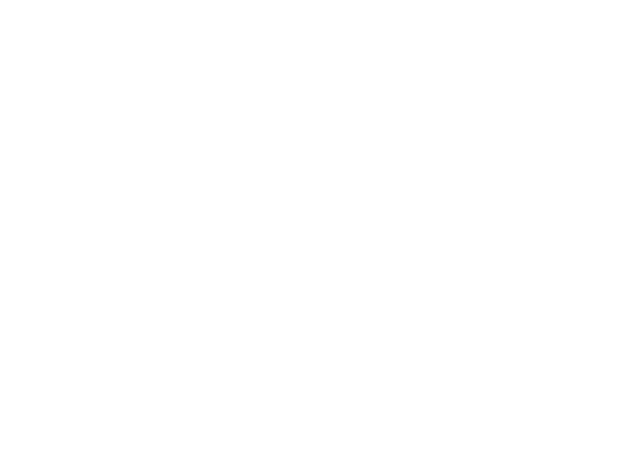
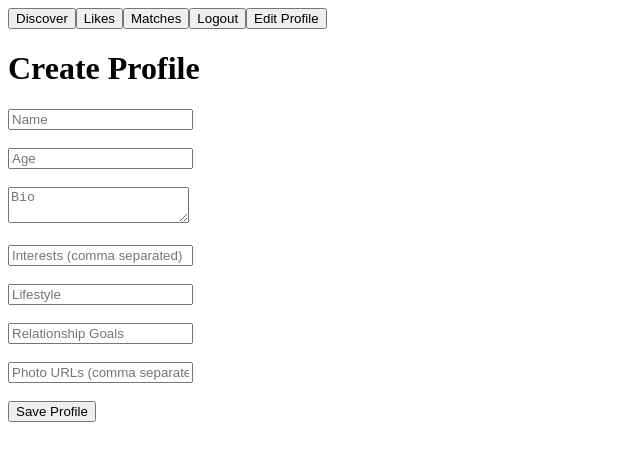
Before and after one commit to normanchingcuanco/allure-mern, a React (Vite) app in the folder client/: page /create-profile in a window 1280 px wide. Before the commit this address had no page. Shown: the top 460 px of the page, without its empty margins (0-640 px from the left). Built offline with nearby package versions, Linux system fonts and the light colour scheme; sample sign-in values are in the browser's storage.

Commit message:
Updated codes

```diff
--- a/client/src/components/Navbar.jsx
+++ b/client/src/components/Navbar.jsx
@@ -30,6 +30,10 @@ export default function Navbar() {
         Logout
       </button>
 
+      <button onClick={() => navigate("/edit-profile")}>
+        Edit Profile
+      </button>
+
     </div>
   )
 }
--- /dev/null
+++ b/client/src/pages/CreateProfile.jsx
@@ -0,0 +1,116 @@
+import { useState } from "react"
+import { useNavigate } from "react-router-dom"
+import api from "../api/axios"
+import { useAuth } from "../context/AuthContext"
+import Navbar from "../components/Navbar"
+
+export default function CreateProfile() {
+
+  const { userId } = useAuth()
+  const navigate = useNavigate()
+
+  const [name, setName] = useState("")
+  const [age, setAge] = useState("")
+  const [bio, setBio] = useState("")
+  const [interests, setInterests] = useState("")
+  const [lifestyle, setLifestyle] = useState("")
+  const [relationshipGoals, setRelationshipGoals] = useState("")
+  const [photos, setPhotos] = useState("")
+
+  const handleSubmit = async (e) => {
+
+    e.preventDefault()
+
+    try {
+
+      await api.post("/profiles", {
+        userId,
+        name,
+        age,
+        bio,
+        interests: interests.split(","),
+        lifestyle,
+        relationshipGoals,
+        photos: photos.split(",")
+      })
+
+      navigate("/discover")
+
+    } catch (err) {
+      console.error(err)
+    }
+
+  }
+
+  return (
+    <>
+      <Navbar />
+
+      <h1>Create Profile</h1>
+
+      <form onSubmit={handleSubmit}>
+
+        <input
+          placeholder="Name"
+          value={name}
+          onChange={(e) => setName(e.target.value)}
+        />
+
+        <br /><br />
+
+        <input
+          placeholder="Age"
+          value={age}
+          onChange={(e) => setAge(e.target.value)}
+        />
+
+        <br /><br />
+
+        <textarea
+          placeholder="Bio"
+          value={bio}
+          onChange={(e) => setBio(e.target.value)}
+        />
+
+        <br /><br />
+
+        <input
+          placeholder="Interests (comma separated)"
+          value={interests}
+          onChange={(e) => setInterests(e.target.value)}
+        />
+
+        <br /><br />
+
+        <input
+          placeholder="Lifestyle"
+          value={lifestyle}
+          onChange={(e) => setLifestyle(e.target.value)}
+        />
+
+        <br /><br />
+
+        <input
+          placeholder="Relationship Goals"
+          value={relationshipGoals}
+          onChange={(e) => setRelationshipGoals(e.target.value)}
+        />
+
+        <br /><br />
+
+        <input
+          placeholder="Photo URLs (comma separated)"
+          value={photos}
+          onChange={(e) => setPhotos(e.target.value)}
+        />
+
+        <br /><br />
+
+        <button type="submit">
+          Save Profile
+        </button>
+
+      </form>
+    </>
+  )
+}
--- a/client/src/pages/Discover.jsx
+++ b/client/src/pages/Discover.jsx
@@ -2,6 +2,7 @@ import { useEffect, useState } from "react"
 import api from "../api/axios"
 import { useAuth } from "../context/AuthContext"
 import Navbar from "../components/Navbar"
+import { useNavigate } from "react-router-dom"
 
 export default function Discover() {
 
@@ -9,6 +10,8 @@ export default function Discover() {
 
   const [profiles, setProfiles] = useState([])
   const [mode, setMode] = useState("")
+
+  const navigate = useNavigate()
 
   useEffect(() => {
 
@@ -69,14 +72,25 @@ export default function Discover() {
 
           <div
             key={profile._id}
-            style={{ border: "1px solid #ccc", margin: "10px", padding: "10px" }}
+            onClick={() => navigate(`/profile/${profile.userId._id}`)}
+            style={{
+              border: "1px solid #ccc",
+              margin: "10px",
+              padding: "10px",
+              cursor: "pointer"
+            }}
           >
 
             <h3>{profile.name}</h3>
             <p>Age: {profile.age}</p>
             <p>{profile.bio}</p>
 
-            <button onClick={() => handleLike(profile.userId._id)}>
+            <button
+              onClick={(e) => {
+                e.stopPropagation()
+                handleLike(profile.userId._id)
+              }}
+            >
               Like
             </button>
 
@@ -87,4 +101,4 @@ export default function Discover() {
       </div>
     </>
   )
-  }
+}
--- /dev/null
+++ b/client/src/pages/EditProfile.jsx
@@ -0,0 +1,109 @@
+import { useEffect, useState } from "react"
+import api from "../api/axios"
+import { useAuth } from "../context/AuthContext"
+import Navbar from "../components/Navbar"
+
+export default function EditProfile() {
+
+  const { userId } = useAuth()
+
+  const [profile, setProfile] = useState(null)
+
+  useEffect(() => {
+
+    const fetchProfile = async () => {
+
+      try {
+
+        const res = await api.get(`/profiles/user/${userId}`)
+        setProfile(res.data)
+
+      } catch (err) {
+        console.error(err)
+      }
+
+    }
+
+    fetchProfile()
+
+  }, [userId])
+
+  const handleChange = (e) => {
+    setProfile({ ...profile, [e.target.name]: e.target.value })
+  }
+
+  const handleSubmit = async (e) => {
+
+    e.preventDefault()
+
+    try {
+
+      await api.put(`/profiles/${profile._id}`, profile)
+
+      alert("Profile updated")
+
+    } catch (err) {
+      console.error(err)
+    }
+
+  }
+
+  if (!profile) return <p>Loading...</p>
+
+  return (
+    <>
+      <Navbar />
+
+      <h1>Edit Profile</h1>
+
+      <form onSubmit={handleSubmit}>
+
+        <input
+          name="name"
+          value={profile.name}
+          onChange={handleChange}
+        />
+
+        <br /><br />
+
+        <input
+          name="age"
+          value={profile.age}
+          onChange={handleChange}
+        />
+
+        <br /><br />
+
+        <textarea
+          name="bio"
+          value={profile.bio}
+          onChange={handleChange}
+        />
+
+        <br /><br />
+
+        <input
+          name="lifestyle"
+          value={profile.lifestyle}
+          onChange={handleChange}
+        />
+
+        <br /><br />
+
+        <input
+          name="relationshipGoals"
+          value={profile.relationshipGoals}
+          onChange={handleChange}
+        />
+
+        <br /><br />
+
+        <button type="submit">
+          Save Changes
+        </button>
+
+      </form>
+
+    </>
+  )
+}
--- a/client/src/pages/Login.jsx
+++ b/client/src/pages/Login.jsx
@@ -38,7 +38,21 @@ export default function Login() {
 
     login(userId, token)
 
+    // CHECK IF PROFILE EXISTS USING DISCOVER ENDPOINT
+    try {
+
+      const discoverRes = await api.get(`/profiles/discover/${userId}`)
+
+      if (discoverRes.data) {
         navigate("/discover")
+      }
+
+    } catch (error) {
+
+      // If discover fails, assume no profile exists
+      navigate("/create-profile")
+
+    }
 
   } catch (err) {
 
--- /dev/null
+++ b/client/src/pages/Profile.jsx
@@ -0,0 +1,63 @@
+import { useEffect, useState } from "react"
+import { useParams } from "react-router-dom"
+import api from "../api/axios"
+import Navbar from "../components/Navbar"
+
+export default function Profile() {
+
+  const { userId } = useParams()
+  const [profile, setProfile] = useState(null)
+
+  useEffect(() => {
+
+    const fetchProfile = async () => {
+
+      try {
+
+        const res = await api.get(`/profiles/${userId}`)
+        setProfile(res.data)
+
+      } catch (err) {
+        console.error(err)
+      }
+
+    }
+
+    fetchProfile()
+
+  }, [userId])
+
+  if (!profile) {
+    return <p>Loading...</p>
+  }
+
+  return (
+    <>
+      <Navbar />
+
+      <h1>{profile.name}</h1>
+
+      <p>Age: {profile.age}</p>
+
+      <p>{profile.bio}</p>
+
+      <h3>Interests</h3>
+      <ul>
+        {profile.interests.map((interest, index) => (
+          <li key={index}>{interest}</li>
+        ))}
+      </ul>
+
+      <p>Lifestyle: {profile.lifestyle}</p>
+
+      <p>Relationship Goals: {profile.relationshipGoals}</p>
+
+      <h3>Photos</h3>
+
+      {profile.photos.map((photo, index) => (
+        <img key={index} src={photo} width="200" alt="profile"/>
+      ))}
+
+    </>
+  )
+}
--- a/client/src/routes/AppRoutes.jsx
+++ b/client/src/routes/AppRoutes.jsx
@@ -6,6 +6,9 @@ import Discover from "../pages/Discover"
 import Likes from "../pages/Likes"
 import Matches from "../pages/Matches"
 import Chat from "../pages/Chat"
+import CreateProfile from "../pages/CreateProfile"
+import Profile from "../pages/Profile"
+import EditProfile from "../pages/EditProfile"
 
 import ProtectedRoute from "../components/ProtectedRoute"
 
@@ -59,6 +62,33 @@ export default function AppRoutes() {
           }
         />
 
+        <Route
+          path="/create-profile"
+          element={
+            <ProtectedRoute>
+              <CreateProfile />
+            </ProtectedRoute>
+          }
+        />
+
+        <Route
+          path="/profile/:userId"
+          element={
+            <ProtectedRoute>
+              <Profile />
+            </ProtectedRoute>
+          }
+        />
+
+        <Route
+          path="/edit-profile"
+          element={
+            <ProtectedRoute>
+              <EditProfile />
+            </ProtectedRoute>
+          }
+        />
+
       </Routes>
 
     </BrowserRouter>
```
Also changed, not shown: 2 other files (tests, documents, lock files or other folders). Lines whose indentation alone changed are shown as unchanged.
